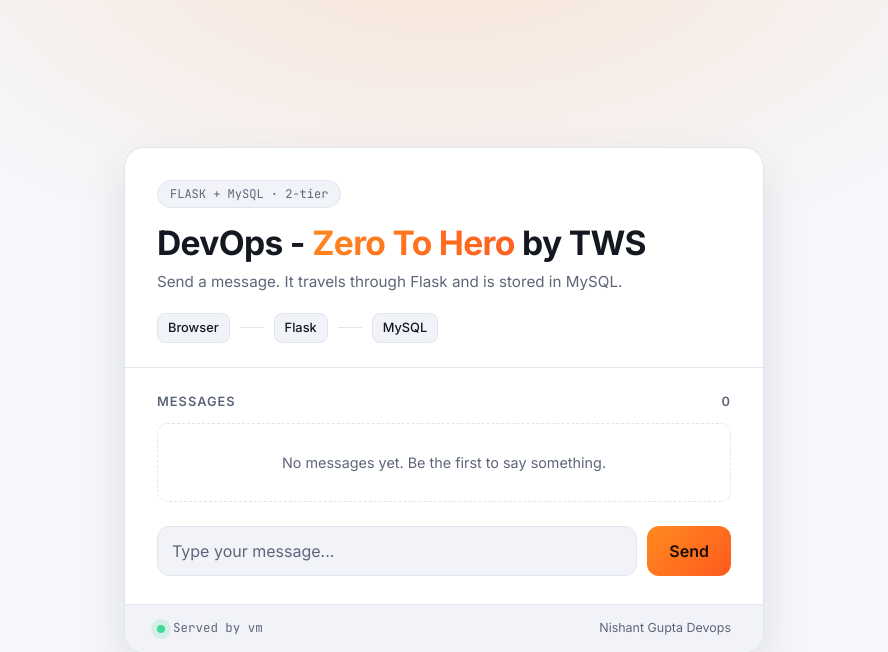
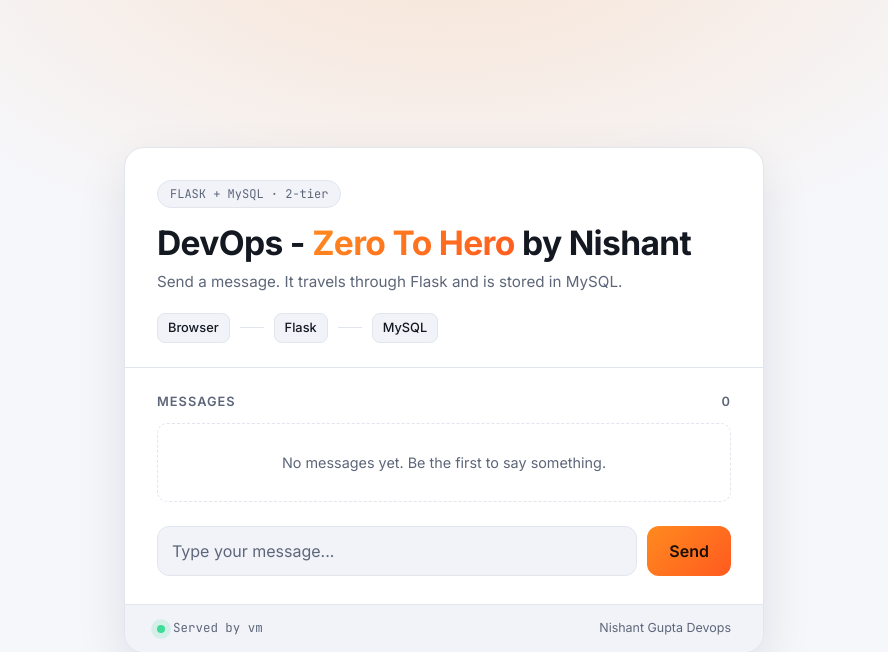
Before and after one commit to nishant-gupta7456/Two-tier, a Flask app: page / in a window 1280 px wide. Shown: the top 652 px of the page, without its empty margins (196-1084 px from the left). Run offline with Flask 3, Linux system fonts and the light colour scheme; data that the repository does not hold is empty.

Commit message:
Update index.html

```diff
--- a/templates/index.html
+++ b/templates/index.html
@@ -5,7 +5,7 @@
     <meta charset="UTF-8">
     <meta name="viewport" content="width=device-width, initial-scale=1.0">
     <meta name="color-scheme" content="dark light">
-    <title>DevOps - Nishant</title>
+    <title>DevOps demo</title>
     <link rel="preconnect" href="https://fonts.googleapis.com">
     <link rel="preconnect" href="https://fonts.gstatic.com" crossorigin>
     <link href="https://fonts.googleapis.com/css2?family=Inter:wght@400;500;600;700&family=JetBrains+Mono:wght@400;500&display=swap" rel="stylesheet">
@@ -261,7 +261,7 @@
     <div class="card">
         <header>
             <div class="eyebrow">FLASK + MySQL · 2-tier</div>
-            <h1>DevOps - <span>Zero To Hero </span> by TWS</h1>
+            <h1>DevOps - <span>Zero To Hero </span> by Nishant</h1>
             <p class="subtitle">Send a message. It travels through Flask and is stored in MySQL.</p>
             <div class="tiers" aria-hidden="true">
                 <span class="tier">Browser</span><span class="line"></span>
```
